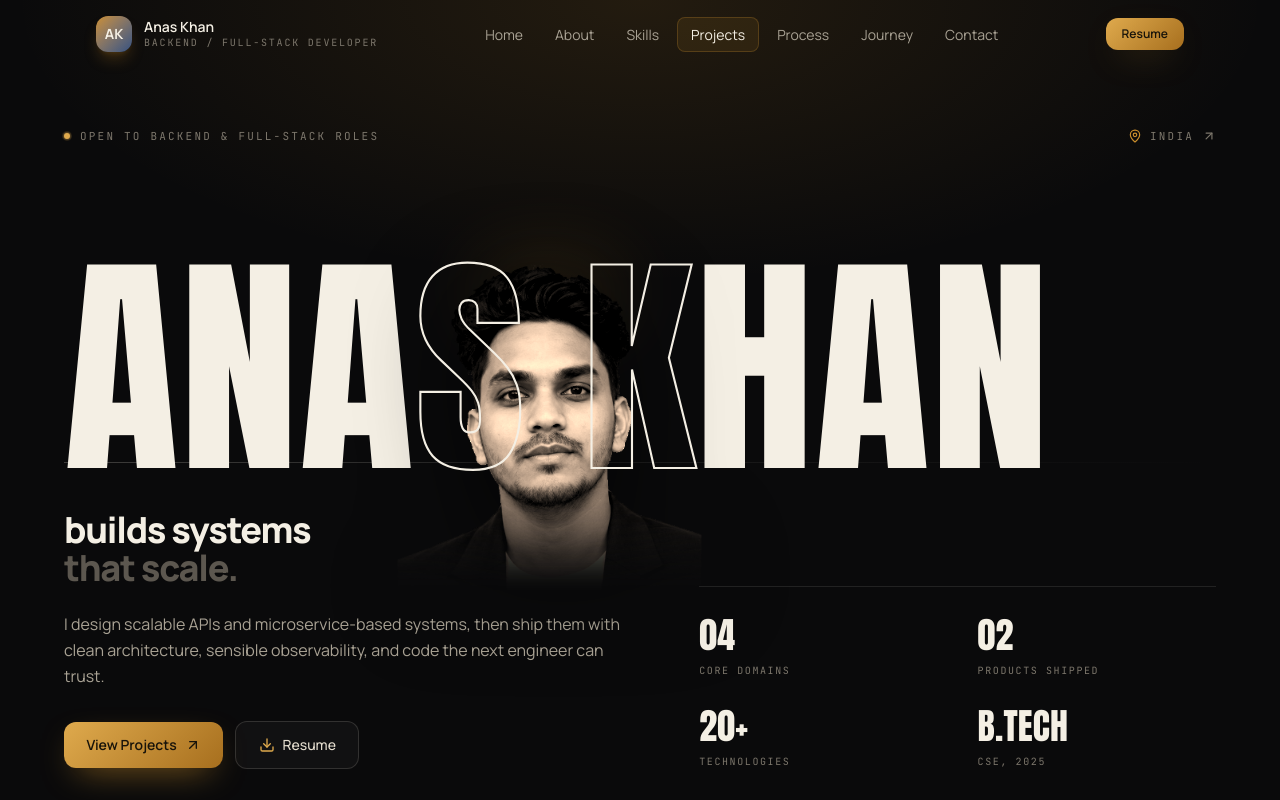
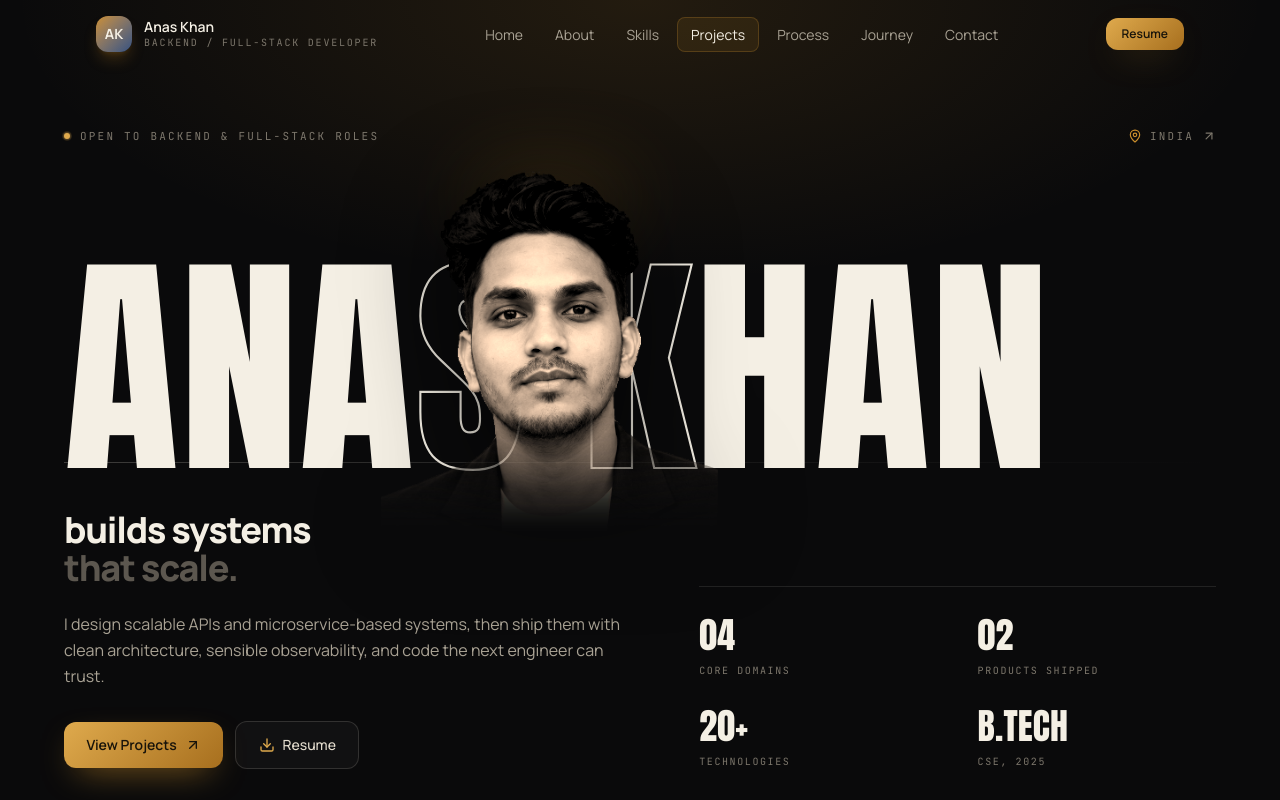
Before and after one commit to anasdotio/portfolio, a React (Vite) app: page / in a window 1280 px wide. Shown: the top 800 px of the page. Built offline with nearby package versions, Linux system fonts and the light colour scheme.

Commit message:
fix: adjust portrait width and z-index for improved layout in masthead

```diff
--- a/src/components/HeroSection.jsx
+++ b/src/components/HeroSection.jsx
@@ -69,7 +69,7 @@ const HeroSection = () => (
           initial={{ opacity: 0, scale: 0.96, x: "-50%" }}
           animate={{ opacity: 1, scale: 1, x: "-50%" }}
           transition={{ duration: 0.9, delay: 0.22, ease }}
-          className="masthead__portrait pointer-events-none z-10"
+          className="masthead__portrait pointer-events-none z-30"
         >
           <div className="relative">
             <div className="absolute inset-x-8 top-0  h-36 bg-[radial-gradient(ellipse_55%_55%_at_50%_16%,rgba(204,143,44,0.34),transparent_70%)] blur-2xl" />
--- a/src/index.css
+++ b/src/index.css
@@ -216,22 +216,28 @@
   .masthead {
     --masthead: clamp(3.4rem, 18.5vw, 15rem);
     --portrait-at: 2.05;
-    --portrait-w: 1.28;
+    --portrait-w: 1.42;
     --portrait-aspect: 1.087;
     --portrait-eye: 0.329;
     --cap-mid: 0.392;
+    --portrait-shift: -0.40em;
     position: relative;
     font-size: var(--masthead);
   }
 
   .masthead__portrait {
     position: absolute;
+    z-index: 30;
     top: calc(
       var(--masthead) * var(--portrait-eye) * var(--portrait-aspect) -
-        var(--masthead) * var(--cap-mid)
+        var(--masthead) * var(--cap-mid) + var(--portrait-shift)
     );
     left: calc(var(--portrait-at) * 1em);
-    width: calc(var(--masthead) * var(--portrait-w));
+    width: min(
+      calc(var(--masthead) * var(--portrait-w)),
+      calc(100% - var(--portrait-at) * 1em)
+    );
+    max-width: 100%;
   }
 
   /* On a narrow screen the type is smaller, so the portrait is scaled up
@@ -239,9 +245,16 @@
   @media (max-width: 640px) {
     .masthead {
       --portrait-at: 2.06;
-      --portrait-w: 1.62;
+      --portrait-w: 1.76;
       --portrait-aspect: 1.087;
       --portrait-eye: 0.329;
+    }
+  }
+
+  @media (max-width: 400px) {
+    .masthead {
+      --portrait-at: 1.98;
+      --portrait-w: 1.48;
     }
   }
 
```
